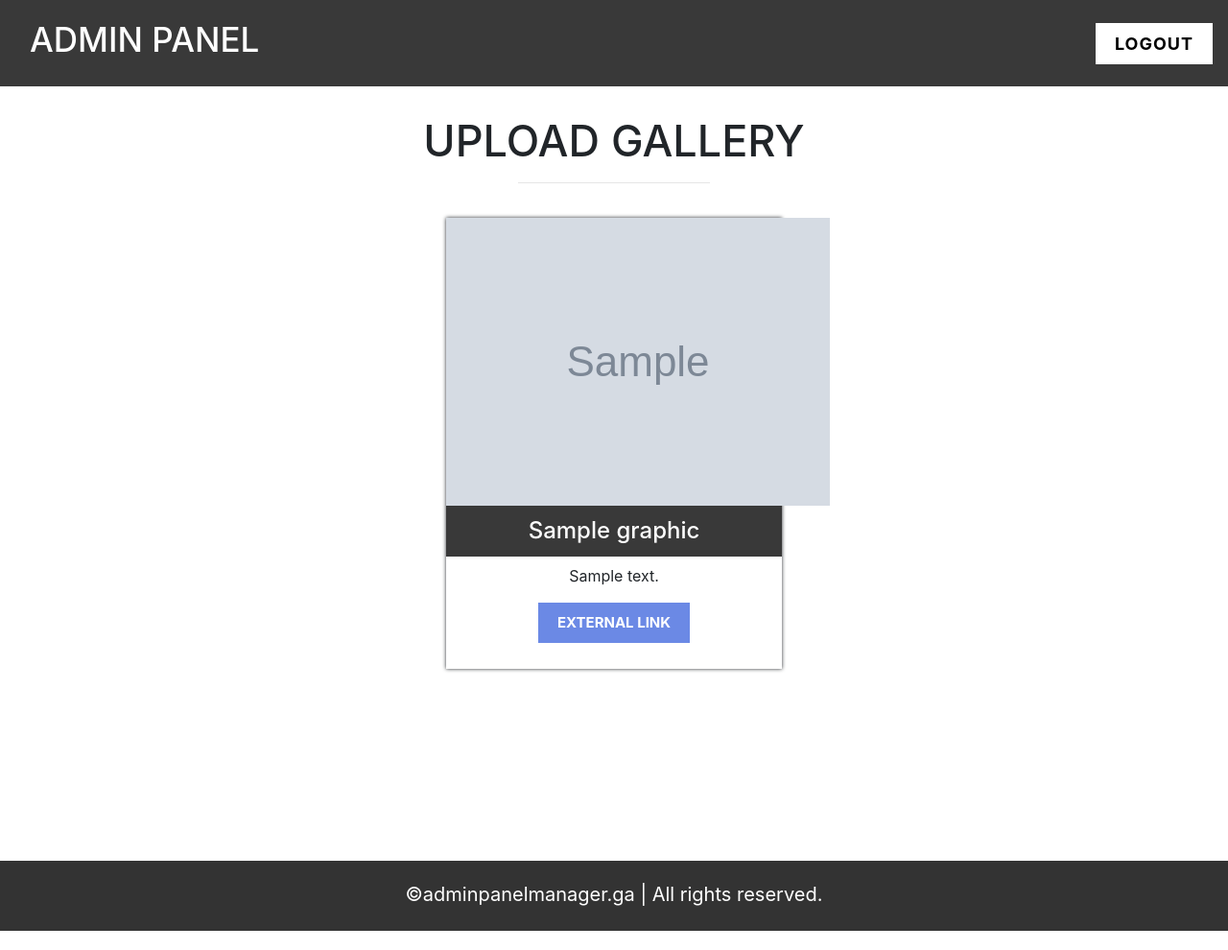
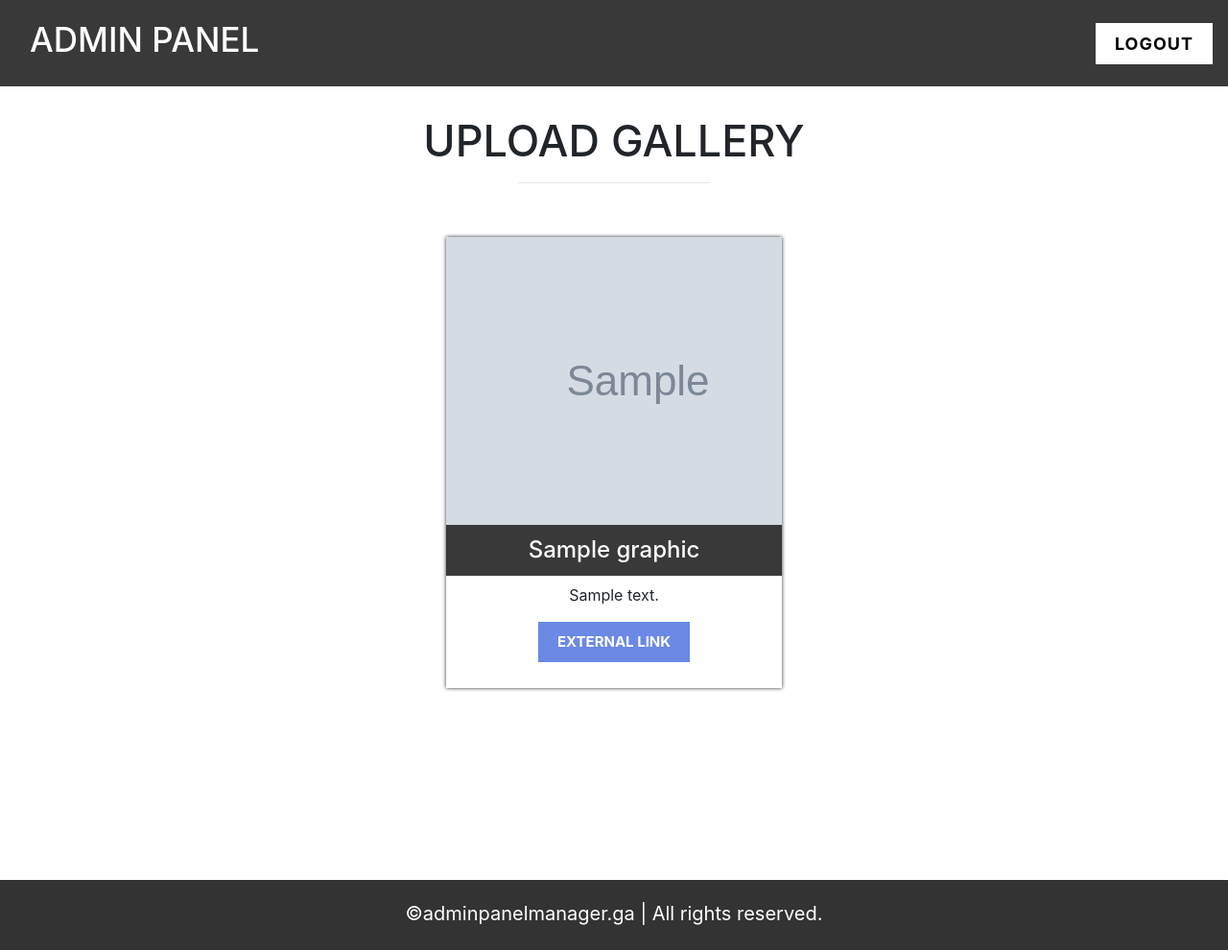
Before and after one commit to natealmeida185/Python-Admin-Project, a Flask app: page /uploads in a window 1280 px wide. Shown: the whole page at 96% size. Run offline with Flask 2, Linux system fonts and the light colour scheme; tables that the repository leaves empty hold one stand-in row (values such as "Sample post"); grey boxes marked "Sample" are stand-in pictures; some libraries are stand-ins or nearby versions.

Commit message:
commit to 'main'

```diff
--- a/static/style.css
+++ b/static/style.css
@@ -239,44 +239,41 @@ input[type=text], input[type=email], input[type=url], input[type=file], select,
 
 /* Uploads Page */
 .image-gallery {
-    padding-top: 120px;
     padding-bottom: 200px;
+    display: flex;
+    justify-content: center;
+    flex-wrap: wrap;
     text-align: center;
 }
 
-.image-gallery h1 {
-    font-size: 45px;
-}
-
-.image-gallery .container {
-    display: flex;
-}
-
-.image-gallery .container .col {
-    display: flex;
-    justify-content: center;
-}
-
-.image-gallery .container .col .image {
+.image-card .image {
+    overflow: hidden;
     width: 350px;
     height: 300px;
 }
 
-.image-gallery .container .col .image-card {
+.gallery-header h1 {
+    text-align: center;
+    margin-top: 120px;
+    font-size: 45px;
+}
+
+.image-gallery h4 {
+    color: white;
+    background-color: #393939;
+    padding-top: 12px;
+    padding-bottom: 12px;
+}
+
+.image-card {
+    margin: 20px 10px 0px 10px;
     box-shadow: 0px 0px 4px 0.1px;
     width: 350px;
     height: 470px;
 }
 
-.image-gallery .container .col .image-card:hover {
+.image-card:hover {
     box-shadow: 0px 0px 5px 0.3px;
-}
-
-.image-gallery .container .col h4 {
-    color: white;
-    background-color: #393939;
-    padding-top: 12px;
-    padding-bottom: 12px;
 }
 
 .image-card button {
--- a/templates/graphics.html
+++ b/templates/graphics.html
@@ -33,12 +33,12 @@
 
 {% block body %}
 
-<div class="image-gallery">
+<header class="gallery-header">
     <h1>UPLOAD GALLERY</h1>
     <hr style="width: 200px; padding-bottom: 20px;">
-    <div class="container">
+</header>
+<div class="image-gallery container">
     {% for design in data %}
-        <div class="col">
     <div class="image-card">
         <div class="image">
             <a href="{{design.url}}"><img src="static/images/uploads/{{design.filename}}" style="width:{{design.width}}; height:{{design.height}};"></a>
@@ -51,9 +51,7 @@
             </button>
         </a>
     </div>
-        </div>
     {% endfor %}
-    </div>
 </div>
 
 {% endblock %}
```
Lines whose indentation alone changed are shown as unchanged.
